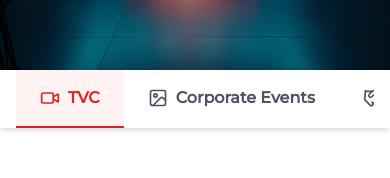
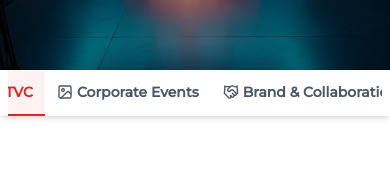
Before and after one commit to Scrift-io/progressivegroup-scrift, a React (Vite) app: page /media in a window 390 px wide. Shown: the part 362-540 px from the top of the page. Built offline with nearby package versions, Linux system fonts and the light colour scheme.

Commit message:
Center and optimize buttons

```diff
--- a/src/pages/Media.tsx
+++ b/src/pages/Media.tsx
@@ -92,19 +92,19 @@ const Media = () => {
 
       {/* Tab Navigation */}
       <section className="bg-white shadow-md sticky top-16 z-40">
-        <div className="max-w-7xl mx-auto px-4 sm:px-6 lg:px-8">
-          <div className="flex overflow-x-auto scrollbar-hide">
+        <div className="max-w-7xl mx-auto px-2 sm:px-4 lg:px-8">
+          <div className="flex justify-center items-center overflow-x-auto scrollbar-hide">
             {tabs.map(tab => (
               <button
                 key={tab.id}
                 onClick={() => setActiveTab(tab.id)}
-                className={`flex items-center px-6 py-4 font-semibold whitespace-nowrap border-b-2 transition-all duration-300 ${
+                className={`flex items-center px-3 sm:px-6 py-3 sm:py-4 text-sm sm:text-base font-semibold whitespace-nowrap border-b-2 transition-all duration-300 ${
                   activeTab === tab.id
                     ? 'border-pg-red text-pg-red bg-red-50'
                     : 'border-transparent text-gray-600 hover:text-pg-red hover:bg-gray-50'
                 }`}
               >
-                <tab.icon className="w-5 h-5 mr-2" />
+                <tab.icon className="w-4 h-4 sm:w-5 sm:h-5 mr-1 sm:mr-2" />
                 {tab.label}
               </button>
             ))}
```
